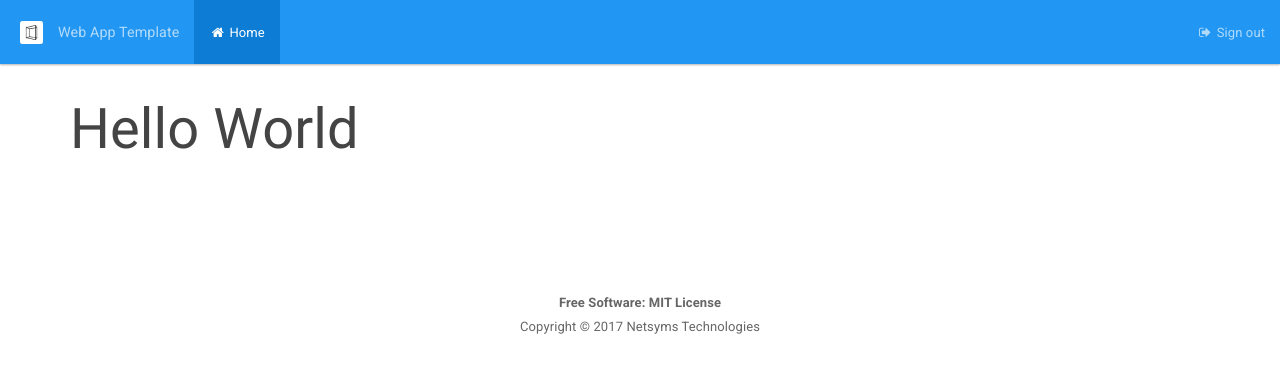
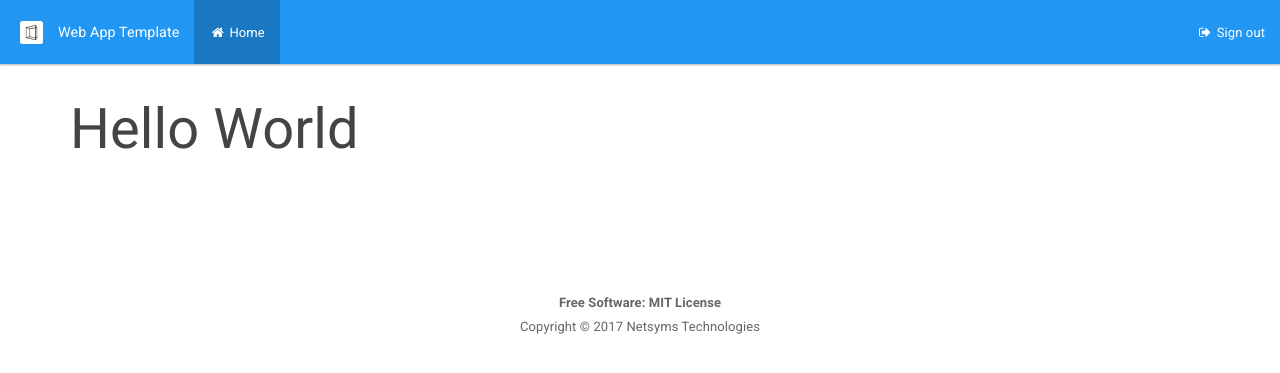
Before and after one commit to Netsyms/BinStack, a PHP site: page /app.php?page=home in a window 1280 px wide. Shown: the top 373 px of the page. Run offline with PHP 8.4, Linux system fonts and the light colour scheme; the visitor is signed in with stand-in values (Sample User, id 1); data that the repository does not hold is empty.

Commit message:
Add navbar color theme CSS options

```diff
--- a/static/css/app.css
+++ b/static/css/app.css
@@ -11,3 +11,43 @@
     margin-top: 10em;
     text-align: center;
 }
+
+/*
+==============================
+            THEMING
+==============================
+
+Changing the .navbar-inverse background should be enough on modern browsers.
+If this app is to be used on IE < 9 (not supported), also set a background-color
+to replace the rgba()s.
+*/
+
+/* navbar background */
+.navbar-inverse {
+    /* background-color: green; */
+}
+
+/* Selected page background */
+.navbar-inverse .navbar-nav > .active > a, .navbar-inverse .navbar-nav > .active > a:hover, .navbar-inverse .navbar-nav > .active > a:focus {
+    background: rgba(0,0,0,.2);
+}
+
+.navbar-inverse .navbar-collapse, .navbar-inverse .navbar-form {
+    border-color: rgba(0,0,0,.2);
+}
+
+.navbar-inverse .navbar-toggle .icon-bar {
+    background-color: white;
+}
+
+.navbar-inverse .navbar-brand {
+    color: white;
+}
+
+.navbar-inverse .navbar-nav > li > a {
+    color: white;
+}
+
+.navbar-inverse .navbar-link {
+    color: white;
+}
```
